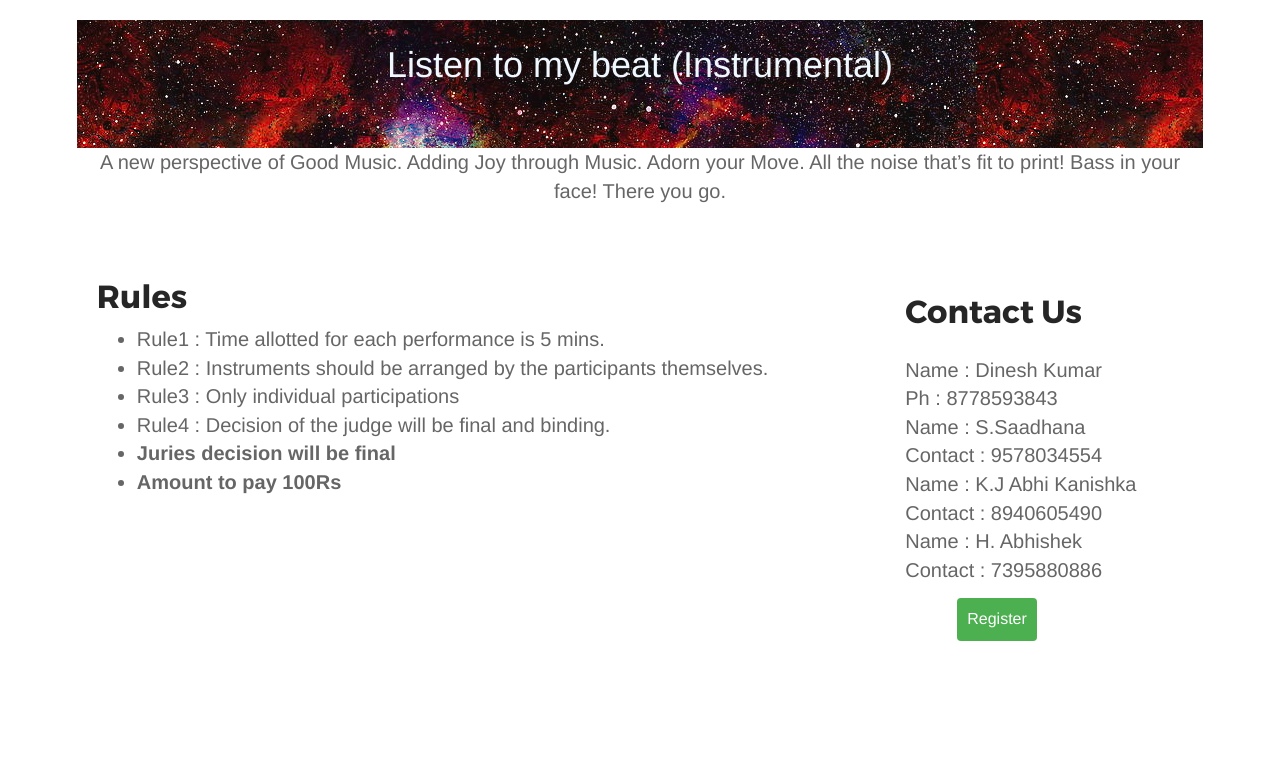
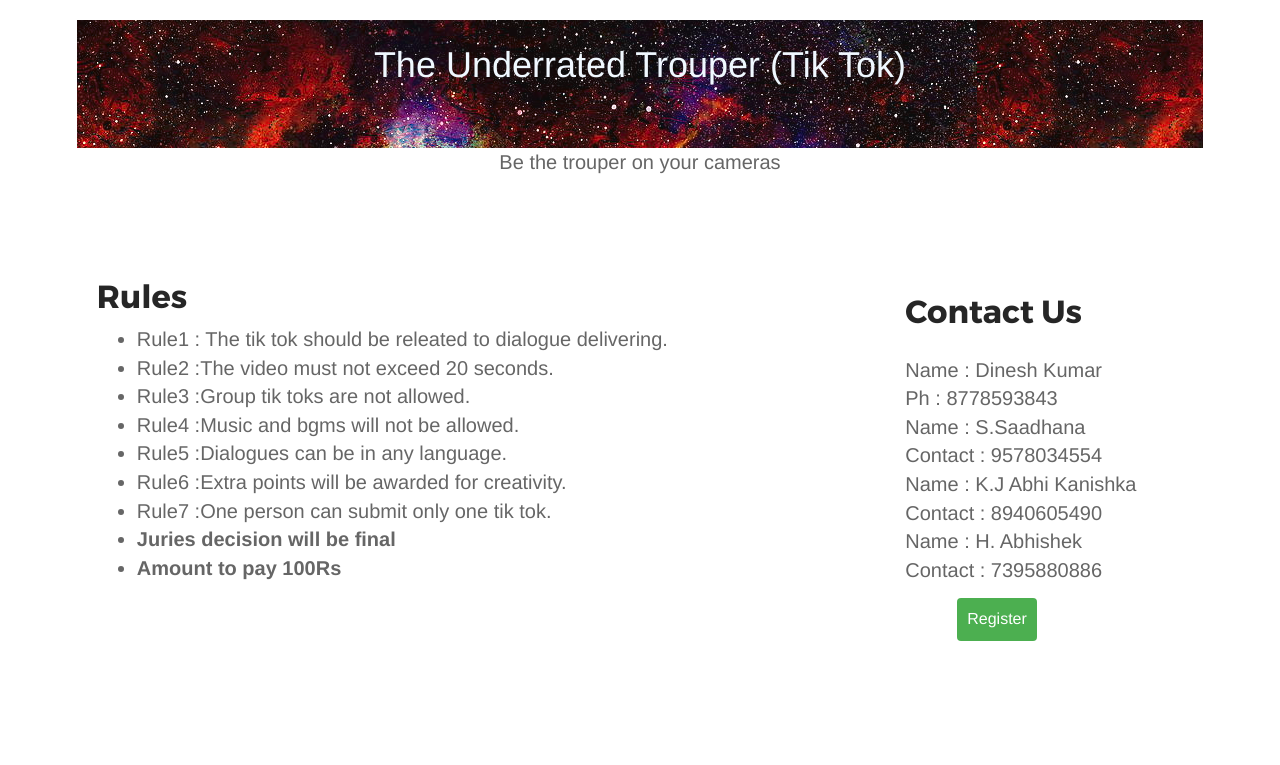
Before and after one commit to Sala-Khaliff-Jr/saral-app, a Django app: page /theunderratedtrouper in a window 1280 px wide. Shown: the part 82-847 px from the top of the page. Run offline with Django 3.2, Linux system fonts and the light colour scheme; some libraries are stand-ins or nearby versions.

Commit message:
added changes

```diff
--- a/templates/category1/directorchair.html
+++ b/templates/category1/directorchair.html
@@ -112,7 +112,7 @@
                     <div class="r1">
                     <h2>Rules</h2>
                     <ul>
-                        <li>DURATION: The films shall not be more than 6 (six) minutes (360 seconds), excluding the beginning and end credits. Films exceeding this time limit are liable to be rejected. The minimum length should be 30 seconds including credits.</li>
+                        <li>DURATION: The films shall not be more than 15 Minutes, excluding the beginning and end credits. Films exceeding this time limit are liable to be rejected. The minimum length should be 30 seconds including credits.</li>
 
                         <li>No adult content must be present in the film.</li>
 
@@ -123,7 +123,7 @@
 
                         <li>The decision of the jury shall be final, unquestionable and binding on all participants.</li>>
 
-                        <li><b>Amount to pay 300Rs</b></li>
+                        <li><b>Amount to pay: Rs 500 per Team</b></li>
                     </ul>
                     </div>
                 </div>
--- a/templates/category2/grooveglam.html
+++ b/templates/category2/grooveglam.html
@@ -112,7 +112,7 @@
                     <div class="r1">
                     <h2>Rules</h2>
                     <ul>
-                        <li>Rule1 : Team shall be made upto 5-8 members</li>
+                        <li>Rule1 : Team shall be made upto 5-12 members</li>
                         <li>Rule2 : All team members should be from same college</li>
                         <li>Rule3 : Prelims may be conducted for duration of 2 mins</li>
                         <li>Rule4 : Song duration must be within 5 mins</li>
@@ -121,7 +121,7 @@
                         <li>Rule7 : All students should have their valid college id which has to be presented at the registration desk on the day of event</li>
                         <li>Rule8 : The decision of judges will be final and binding.</li>
 						<li><b>Juries decision will be final</b></li>
-						<li><b>Amount to pay 50 per head</b></li>
+						<li><b>Amount to pay: Rs 600 per Team</b></li>
                     </ul>
                     </div>
                 </div>
--- a/templates/category2/listentobeat.html
+++ b/templates/category2/listentobeat.html
@@ -119,7 +119,7 @@
                                 <li>Rule3 : Only individual participations</li>
                                     <li>Rule4 : Decision of the judge will be final and binding.</li>
 						<li><b>Juries decision will be final</b></li>
-						<li><b>Amount to pay 100Rs</b></li>ss
+						<li><b>Amount to pay 100Rs</b></li>
                     </ul>
                     </div>
                 </div>
--- a/templates/category2/theunderratedtrouper.html
+++ b/templates/category2/theunderratedtrouper.html
@@ -105,17 +105,20 @@
                     </div>
             </nav>
         <div class="wrapper">
-            <div class="pgimage" style="text-align:center;font-weight: bold;color:aliceblue;"><h1 style="padding-top: 25px;">Listen to my beat (Instrumental)</h1></div>
-            <div class="description"><span style="margin-top: 10px;">A new perspective of Good Music. Adding Joy through Music. Adorn your Move. All the noise that’s fit to print! Bass in your face! There you go.</span></div>
+            <div class="pgimage" style="text-align:center;font-weight: bold;color:aliceblue;"><h1 style="padding-top: 25px;">The Underrated Trouper (Tik Tok)</h1></div>
+            <div class="description"><span style="margin-top: 10px;"> Be the trouper on your cameras  </span></div>
             <div class="b-div">
                 <div class="rules">
                     <div class="r1">
                     <h2>Rules</h2>
                     <ul>
-                        <li>Rule1 : Time allotted for each performance is 5 mins.</li>
-                        <li>Rule2 : Instruments should be arranged by the participants themselves.</li>
-                        <li>Rule3 : Only individual participations</li>
-                        <li>Rule4 : Decision of the judge will be final and binding.</li>
+                        <li>Rule1 : The tik tok should be releated to dialogue delivering.</li>
+                        <li>Rule2 :The video must not exceed 20 seconds.</li>
+                        <li>Rule3 :Group tik toks are not allowed.</li>
+                        <li>Rule4 :Music and bgms will not be allowed.</li>
+                        <li>Rule5 :Dialogues can be in any language.</li>
+                        <li>Rule6 :Extra points will be awarded for creativity.</li>
+                        <li>Rule7 :One person can submit only one tik tok.</li>
 						<li><b>Juries decision will be final</b></li>
 						<li><b>Amount to pay 100Rs</b></li>
                     </ul>
--- a/templates/category3/mobilegames.html
+++ b/templates/category3/mobilegames.html
@@ -113,11 +113,11 @@
                     <div class="r1">
                     <h2>Rules</h2>
                     <ul>
-                        <li>Rule : No mods should be used. Only the Official App should be used.</li>
+                        <li>Rule1 : No mods should be used. Only the Official App should be used.</li>
                         <li>Rule2 : Top 3 teams will be awarded.</li>
                         <li>Rule3 : Both Solo and Squad modes are available.</li>
 						<li><b>Juries decision will be final</b></li>
-						<li><b>Amount to pay 30 per head</b></li>
+						<li><b>Amount to pay Rs 50 per head</b></li>
                     </ul>
                     </div>
                 </div>
--- a/templates/category3/pcgame.html
+++ b/templates/category3/pcgame.html
@@ -132,7 +132,7 @@
                                        remaining 2 will race again.</li>
                                        <li>6) If each participant wins 3 races then an extra sprint race will be run.</li>
 									   	<li><b>Juries decision will be final</b></li>
-						               <li><b>Amount to pay 50 per head</b></li>
+						               <li><b>Amount to pay Rs 100 per head</b></li>
                     </ul>
                     </div>
                 </div>
```
Also changed, not shown: templates/category2/warofwords.html (+10 -7 lines).
